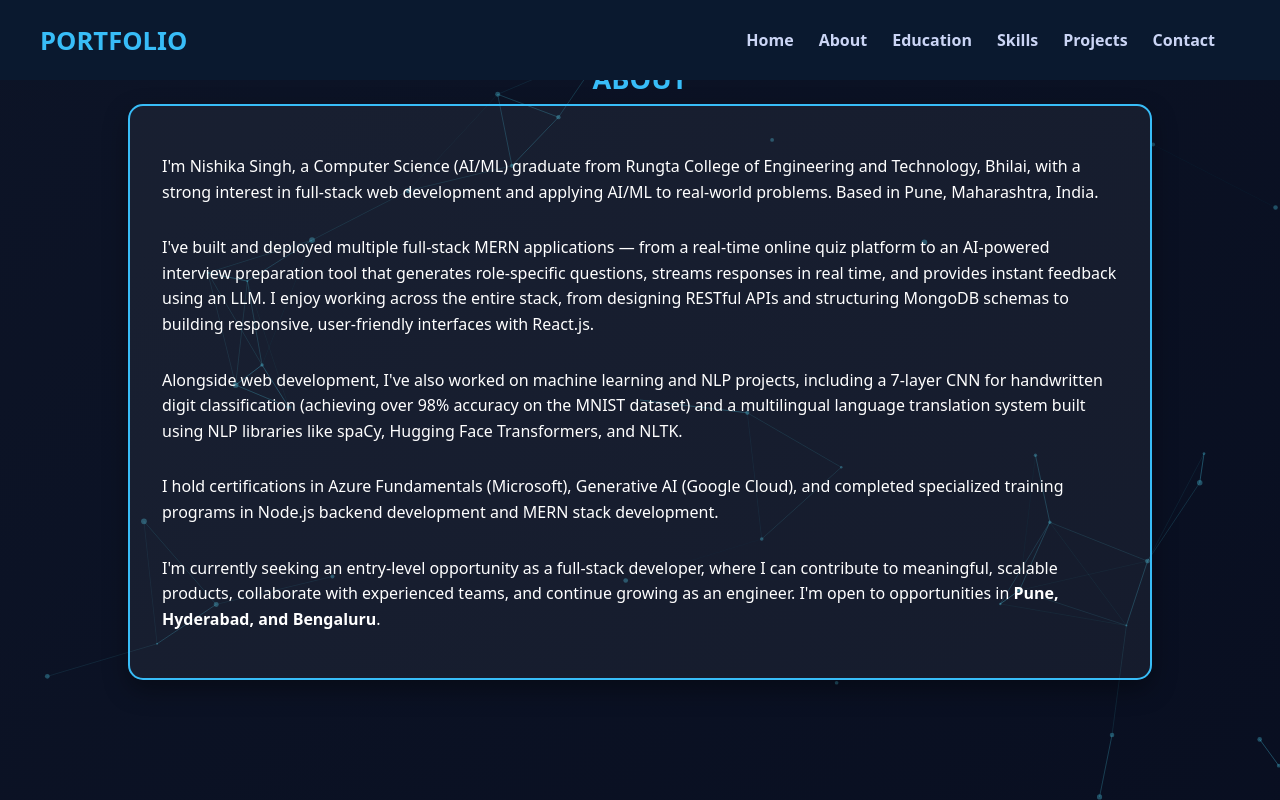
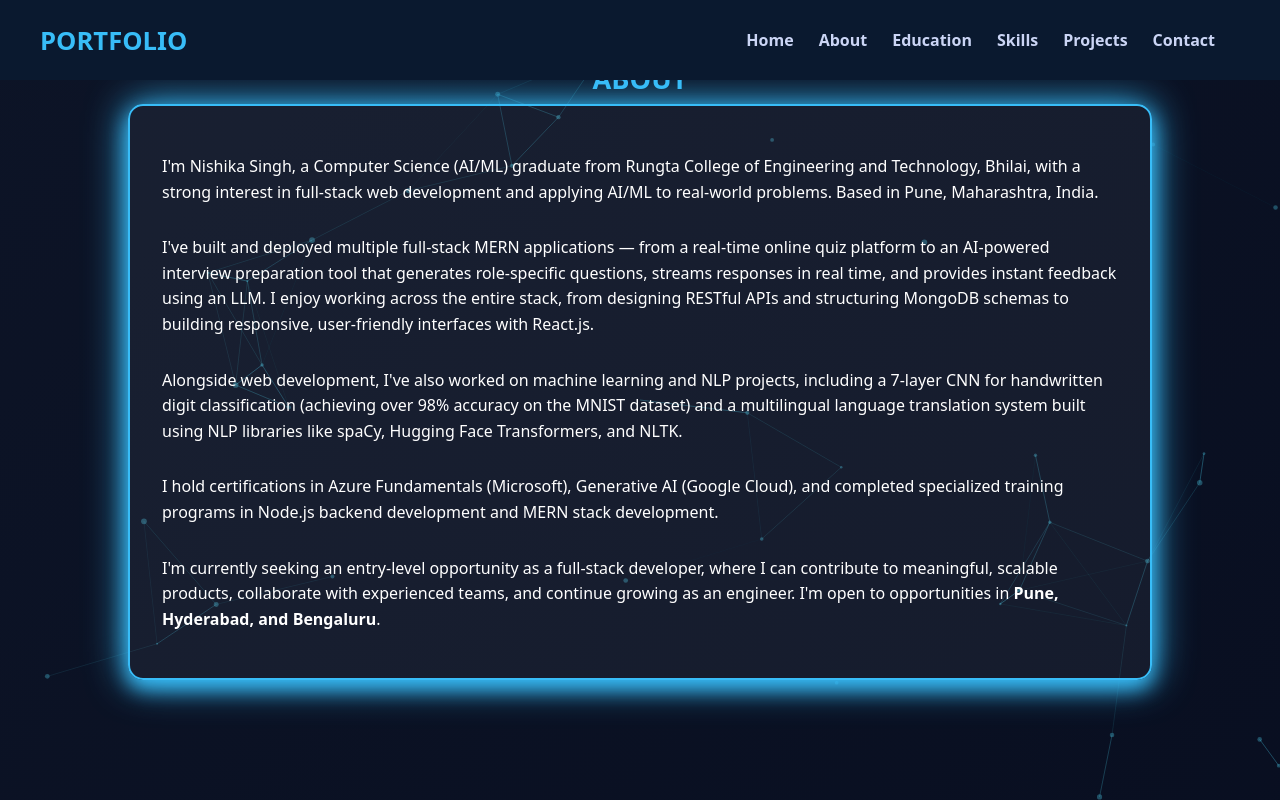
Before and after one commit to nishikasingh31/Portfolio, a React (Vite) app: page / in a window 1280 px wide. In both pictures the pointer is over the element 640 px from the left and 1645 px from the top of the page. Shown: the part 1245-2045 px from the top of the page. Built offline with nearby package versions, Linux system fonts and the light colour scheme.

Commit message:
Update App.css

```diff
--- a/src/App.css
+++ b/src/App.css
@@ -187,7 +187,8 @@ nav {
 
 .card:hover {
   transform: translateY(-8px);
-  box-shadow: 0 10px 25px rgba(0, 0, 0, 0.35);
+  box-shadow: 0 8px 20px var(--accent, #38bdf8),
+              0 0 40px var(--accent, #38bdf8);
 }
 
 .container {
```
